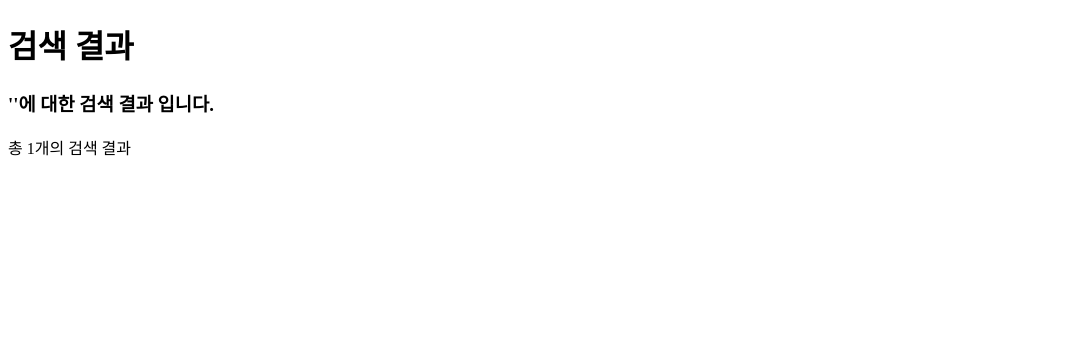
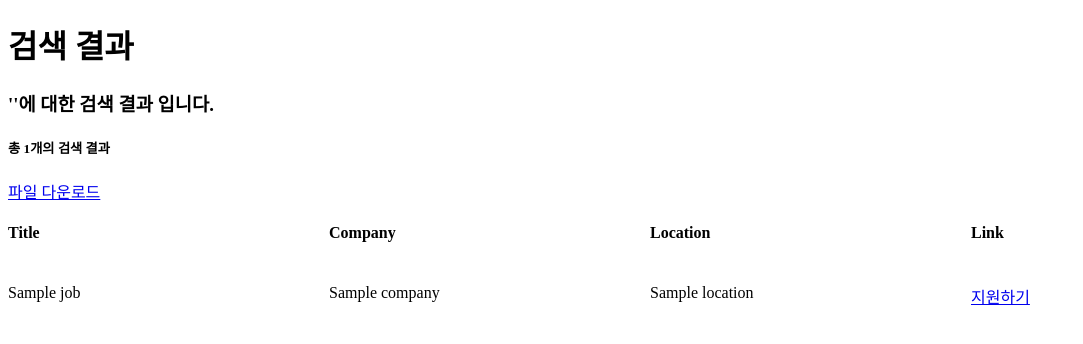
Before and after one commit to Oasis-hackathon/BugBug, a Flask app: template templates/report.html in a window 1280 px wide. Shown: the top 344 px of the page, without its empty margins (0-1083 px from the left). Run offline with Flask 2, Linux system fonts and the light colour scheme; the template is opened without the code that fills it: most values are stand-ins (such as "Sample title", 1, 10 or a date in 2020); parts of the project's set-up code (start-up, migrations or seed data) failed here and were passed over.

Commit message:
Seperate Saving Function

```diff
--- a/server.py
+++ b/server.py
@@ -4,27 +4,39 @@
 app = Flask("BugBug")
 
 db = {}
-
-
 @app.route("/")
 def home():
     return render_template('home.html')
-
 
 @app.route("/report")
 def report():
     word = request.args.get('word').strip()
     if word != '':
         word = word.capitalize()
-        fromDb = db.get[word]
-        if fromDb:
-            jobs = fromDb
+        jobExist = db.get[word]
+        if jobExist:
+            jobs = jobExist
         else:
             jobs = give_me_job(word)
             db[word] = jobs
     else:
         return redirect('/')
-    return render_template('report.html', keyword=word, resultNum = len(jobs))
+    return render_template(
+        'report.html', keyword=word, resultNum=len(jobs), jobs=jobs)
 
 
+@app.route("/export")
+def export():
+    try:
+        word = request.args.get('word')
+        if not word:
+            raise Exception()
+        word = word.capitalize()
+        jobs = db.get(word)
+        if not jobs:
+            raise Exception()
+        return f"'{word}' 다운로드"
+    except:
+        return redirect("/")
+
 app.run(host='0.0.0.0')
--- a/templates/report.html
+++ b/templates/report.html
@@ -1,14 +1,32 @@
 <!DOCTYPE html>
 <html>
-
 <head>
 	<title>Job Search</title>
+	<style>
+		section{
+		display:grid;
+		gap:20px;
+		grid-template-columns: repeat(4, 1fr)
+    	}
+	</style>
 </head>
 
 <body>
 	<h1>검색 결과</h1>
 	<h3>'{{keyword}}'에 대한 검색 결과 입니다.</h3>
-  <h7>총 {{resultNum}}개의 검색 결과</h7>
+	<h5>총 {{resultNum}}개의 검색 결과</h5>
+    <a href="/export?word={{keyword}}">파일 다운로드</a>
+	<section>
+		<h4>Title</h4>
+		<h4>Company</h4>
+		<h4>Location</h4>
+		<h4>Link</h4>
+		{% for job in jobs %}
+			<span>{{job.title}}</span>
+			<span>{{job.company}}</span>
+			<span>{{job.location}}</span>
+			<a href ="{{job.link}}" target="_blank">지원하기</a>
+		{% endfor %}
+	</section>
 </body>
-
 </html>
```
Also changed, not shown: keywordScrapping.py (+4 -7 lines).
